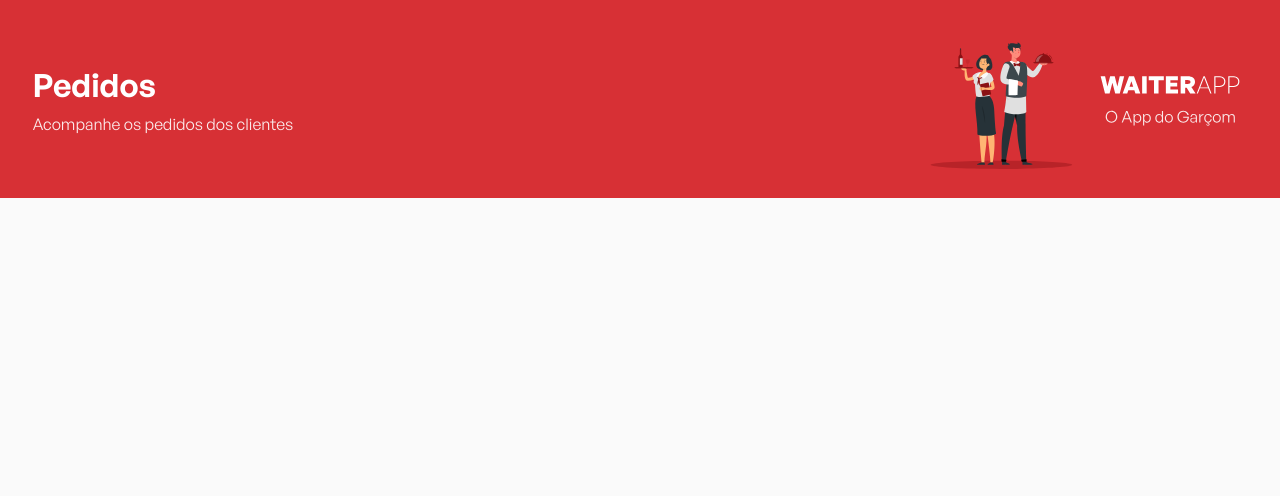
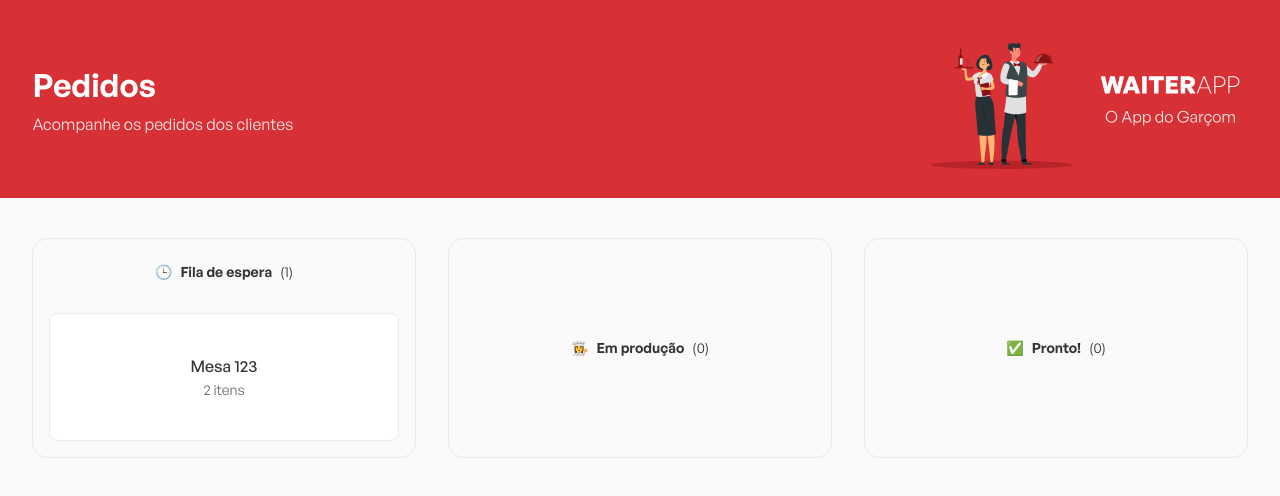
Before and after one commit to Rafaelnoll/WaiterApp, a React (Vite) app: page / in a window 1280 px wide. Shown: the top 496 px of the page. Built offline with nearby package versions, Linux system fonts and the light colour scheme.

Commit message:
Adding components Orders(OrderModal and OrdersBoard)

```diff
--- a/src/App.tsx
+++ b/src/App.tsx
@@ -1,12 +1,14 @@
 import React from "react";
 import { GlobalStyles } from "./styles/GlobalStyles";
 import { Header } from "./components/Header";
+import { Orders } from "./components/Orders";
 
 function App() {
 	return (
 		<>
 			<GlobalStyles />
 			<Header />
+			<Orders />
 		</>
 	);
 }
--- /dev/null
+++ b/src/components/OrderModal/index.tsx
@@ -0,0 +1,110 @@
+import React, { useEffect } from "react";
+import { ModalBody, OrderActions, OrderDetails, OverLay } from "./styles";
+import CloseIcon from "../../assets/images/close-icon.svg";
+import { Order } from "../../types/Order";
+import { formatCurrency } from "../../utils/formatCurrency";
+
+interface OrderModalProps {
+	visible: boolean,
+	order: Order | null,
+	onClose: () => void,
+}
+
+export function OrderModal({ visible, order, onClose }: OrderModalProps) {
+
+	useEffect(() => {
+		function handleKeyDown(event: KeyboardEvent) {
+			if (event.key === "Escape") {
+				onClose();
+			}
+		}
+
+		document.addEventListener("keydown", handleKeyDown);
+
+		return () => {
+			document.removeEventListener("keydown", handleKeyDown);
+		};
+	}, []);
+
+	if (!visible || !order) {
+		return null;
+	}
+
+	const total = order.products.reduce((total, { quantity, product }) => {
+		return total + (product.price * quantity);
+	}, 0);
+
+	return (
+		<OverLay>
+			<ModalBody>
+				<header>
+					<strong>Mesa {order?.table}</strong>
+					<button type="button" onClick={onClose}>
+						<img src={CloseIcon} alt="Botão para fechar o modal" />
+					</button>
+				</header>
+
+				<div className="status-container">
+					<small>Status do pedido</small>
+					<div>
+						<span>
+							{order.status === "WAITING" && "🕒"}
+							{order.status === "IN_PRODUCTION" && "👩‍🍳"}
+							{order.status === "DONE" && "✅"}
+						</span>
+						<strong>
+							{order.status === "WAITING" && "Fila de Espera"}
+							{order.status === "IN_PRODUCTION" && "Em Produção"}
+							{order.status === "DONE" && "Concluído"}
+						</strong>
+					</div>
+
+				</div>
+
+				<OrderDetails>
+					<strong>Itens</strong>
+
+					<div className="order-itens">
+						{order.products.map(({ _id, product, quantity }) => {
+							return (
+								<div className="item" key={_id}>
+									<img
+										src={`http://localhost:3001/uploads/${product.imagePath}`}
+										alt={`Imagem ${product.name}`}
+										width="56"
+										height={28.51}
+									/>
+
+									<span className="quantity">{quantity}x</span>
+
+									<div className="product-details">
+										<strong>{product.name}</strong>
+										<span>{formatCurrency(product.price)}</span>
+									</div>
+								</div>
+							);
+						})}
+					</div>
+
+					<div className="total">
+						<span>Total</span>
+						<strong>{formatCurrency(total)}</strong>
+					</div>
+				</OrderDetails>
+				<OrderActions>
+					<button type="button" className="primary">
+						<span>
+							{order.status === "WAITING" && "👩‍🍳"}
+							{order.status === "IN_PRODUCTION" && "✅"}
+						</span>
+						<strong>
+							{order.status === "WAITING" && "Iniciar Produção"}
+							{order.status === "IN_PRODUCTION" && "Concluir Pedido"}
+						</strong>
+					</button>
+					<button type="button" className="secondary">Cancelar Pedido</button>
+				</OrderActions>
+			</ModalBody>
+		</OverLay>
+	);
+}
--- /dev/null
+++ b/src/components/OrderModal/styles.ts
@@ -0,0 +1,149 @@
+import styled from "styled-components";
+
+export const OverLay = styled.div`
+	display:flex;
+	justify-content:center;
+	align-items:center;
+	position:fixed;
+	top:0;
+	left:0;
+	width: 100vw;
+	height: 100vh;
+	background: rgba(0,0,0,0.8);
+	backdrop-filter: blur(4.8px);
+`;
+
+export const ModalBody = styled.div`
+	background-color:#FFF;
+	width:480px;
+	border-radius:8px;
+	padding:32px;
+
+	header{
+		display:flex;
+		justify-content:space-between;
+		align-items:center;
+
+		strong{
+			font-size:24px;
+		}
+
+		button{
+			line-height:0;
+			border:0;
+			background:transparent;
+		}
+	}
+
+	.status-container{
+		margin: 32px 0;
+
+		small{
+			font-size:14px;
+			opacity:0.8;
+		}
+
+		div{
+			display:flex;
+			gap:8px;
+			margin-top:8px;
+			font-size:16px;
+		}
+	}
+`;
+
+export const OrderDetails = styled.div`
+	margin:32px 0;
+
+	> strong{
+		font-size:14px;
+		font-weight:500;
+		opacity:0.8;
+	}
+
+	.order-itens{
+		margin-top: 16px;
+		display:flex;
+		flex-direction:column;
+	}
+
+	.item{
+		display:flex;
+
+		& + .item{
+			margin-top:16px;
+		}
+
+		img{
+			border-radius:6px;
+		}
+
+		.quantity{
+			color: #666;
+			font-size:14px;
+			display:block;
+			min-width:20px;
+			margin-left:12px;
+		}
+
+		.product-details{
+			margin-left:4px;
+
+			strong{
+				display:block;
+				margin-bottom:4px;
+			}
+
+			span{
+				font-size:14px;
+				color: #666;
+			}
+		}
+	}
+
+	.total{
+		display:flex;
+		justify-content:space-between;
+		align-items:center;
+		margin-top:24px;
+
+		span{
+			font-size:14px;
+			opacity:0.8;
+		}
+
+		strong{
+			font-size:16px;
+		}
+	}
+
+`;
+
+export const OrderActions = styled.footer`
+	margin-top:32px;
+	display:flex;
+	flex-direction:column;
+
+	.primary{
+		display:flex;
+		justify-content:center;
+		align-items:center;
+		gap:8px;
+		padding:12px 24px;
+		border-radius:48px;
+		background:#333;
+		border:none;
+		color: #fff;
+		font-size:16px;
+	}
+
+	.secondary{
+		background:transparent;
+		padding:14px 24px;
+		border-radius:48px;
+		border:none;
+		color: #D73035;
+		font-size: 16px;
+		margin-top:12px;
+	}
+`;
--- /dev/null
+++ b/src/components/Orders/index.tsx
@@ -0,0 +1,42 @@
+import React from "react";
+import { Container } from "./styles";
+import { OrdersBoard } from "../OrdersBoard";
+import { Order } from "../../types/Order";
+
+const orders: Order[] = [
+	{
+		"_id": "6372e48cbcd195b0d3d0f7f3",
+		"table": "123",
+		"status": "WAITING",
+		"products": [
+			{
+				"product": {
+					"name": "Pizza quatro queijos",
+					"imagePath": "1668532234091-quatro-queijos.png",
+					"price": 40,
+				},
+				"quantity": 3,
+				"_id": "6372e48cbcd195b0d3d0f7f4"
+			},
+			{
+				"product": {
+					"name": "Coca cola",
+					"imagePath": "1668533211397-coca-cola.png",
+					"price": 7,
+				},
+				"quantity": 2,
+				"_id": "6372e48cbcd195b0d3d0f7f5"
+			}
+		],
+	}
+];
+
+export function Orders() {
+	return (
+		<Container>
+			<OrdersBoard icon="🕒" title="Fila de espera" orders={orders} />
+			<OrdersBoard icon="👩‍🍳" title="Em produção" orders={[]} />
+			<OrdersBoard icon="✅" title="Pronto!" orders={[]} />
+		</Container>
+	);
+}
--- /dev/null
+++ b/src/components/Orders/styles.ts
@@ -0,0 +1,10 @@
+import styled from "styled-components";
+
+export const Container = styled.div`
+	width:100%;
+	max-width:1216px;
+	margin:40px auto;
+
+	display:flex;
+	gap:32px;
+`;
--- /dev/null
+++ b/src/components/OrdersBoard/index.tsx
@@ -0,0 +1,49 @@
+import React, { useState } from "react";
+import { Order } from "../../types/Order";
+import { OrderModal } from "../OrderModal";
+import { BoardContainer, OrderContainer } from "./styles";
+
+interface OrdersBoardPorps {
+	icon: string,
+	title: string,
+	orders: Order[],
+}
+
+export function OrdersBoard({ icon, title, orders }: OrdersBoardPorps) {
+
+	const [isModalVisible, setIsModalVisible] = useState(true);
+	const [selectedOrder, setSelectedOrder] = useState<Order | null>(null);
+
+	function handleOpenModal(order: Order) {
+		setIsModalVisible(!isModalVisible);
+		setSelectedOrder(order);
+	}
+
+	function handleCloseModal() {
+		setIsModalVisible(false);
+		setSelectedOrder(null);
+	}
+
+	return (
+		<BoardContainer>
+			<OrderModal visible={isModalVisible} order={selectedOrder} onClose={handleCloseModal} />
+			<header>
+				<span>{icon}</span>
+				<strong>{title}</strong>
+				<span>({orders.length})</span>
+			</header>
+			{orders.length > 0 && (
+				<OrderContainer>
+					{orders.map(order => {
+						return (
+							<button type="button" key={order._id} onClick={() => handleOpenModal(order)}>
+								<strong>Mesa {order.table}</strong>
+								<span>{order.products.length} itens</span>
+							</button>
+						);
+					})}
+				</OrderContainer>
+			)}
+		</BoardContainer>
+	);
+}
--- /dev/null
+++ b/src/components/OrdersBoard/styles.ts
@@ -0,0 +1,58 @@
+import styled from "styled-components";
+
+export const BoardContainer = styled.div`
+	display:flex;
+	flex-direction:column;
+	align-items:center;
+	justify-content:center;
+	flex:1;
+	padding:16px;
+	border: 1px solid rgba(204,204,204,0.4);
+	border-radius:16px;
+
+	> header{
+		padding:8px;
+		display:flex;
+		justify-content:center;
+		align-items:center;
+		gap:8px;
+		font-size:14px;
+	}
+`;
+
+export const OrderContainer = styled.div`
+	display:flex;
+	flex-direction:column;
+	gap:8px;
+	width:100%;
+	margin-top:24px;
+
+	button{
+		width:100%;
+		background-color:#FFF;
+		border: 1px solid rgba(204,204,204,0.4);
+		height:128px;
+		border-radius:8px;
+		display:flex;
+		flex-direction:column;
+		align-items:center;
+		justify-content:center;
+		gap:4px;
+
+		strong{
+			font-weight:500;
+			color:#333;
+			font-size:16px;
+		}
+
+		span{
+			font-weight:400;
+			color:#666;
+			font-size:14px;
+		}
+
+		& + button{
+			margin-top:24px;
+		}
+	}
+`;
--- /dev/null
+++ b/src/types/Order.ts
@@ -0,0 +1,14 @@
+export interface Order {
+	_id: string,
+	table: string,
+	status: "WAITING" | "IN_PRODUCTION" | "DONE",
+	products: {
+		product: {
+			name: string,
+			imagePath: string,
+			price: number,
+		},
+		quantity: number,
+		_id: string,
+	}[],
+}
--- /dev/null
+++ b/src/utils/formatCurrency.ts
@@ -0,0 +1,4 @@
+export function formatCurrency(value: number) {
+	const price = new Intl.NumberFormat("pt-br", { style: "currency", currency: "BRL" }).format(value);
+	return price;
+}
```
Also changed, not shown: 1 other file (tests, documents, lock files or other folders).
